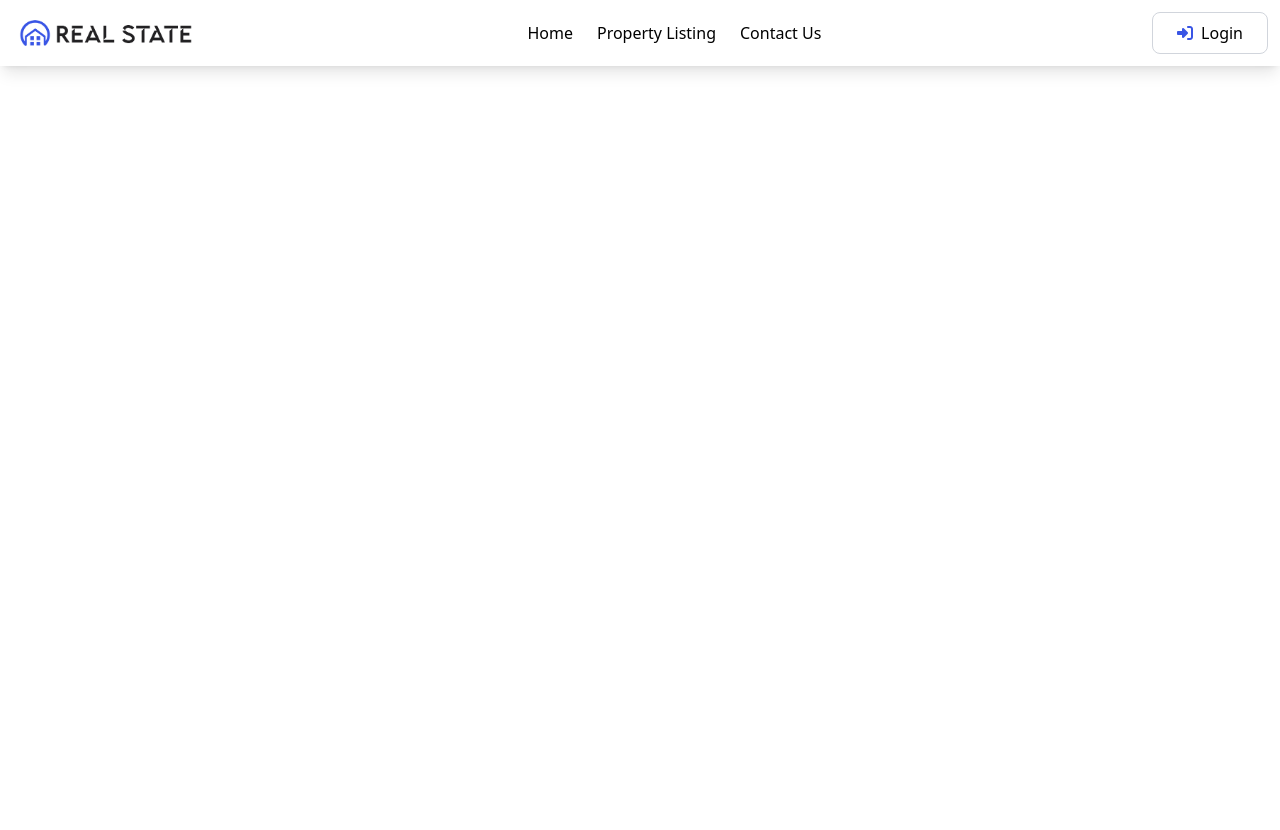
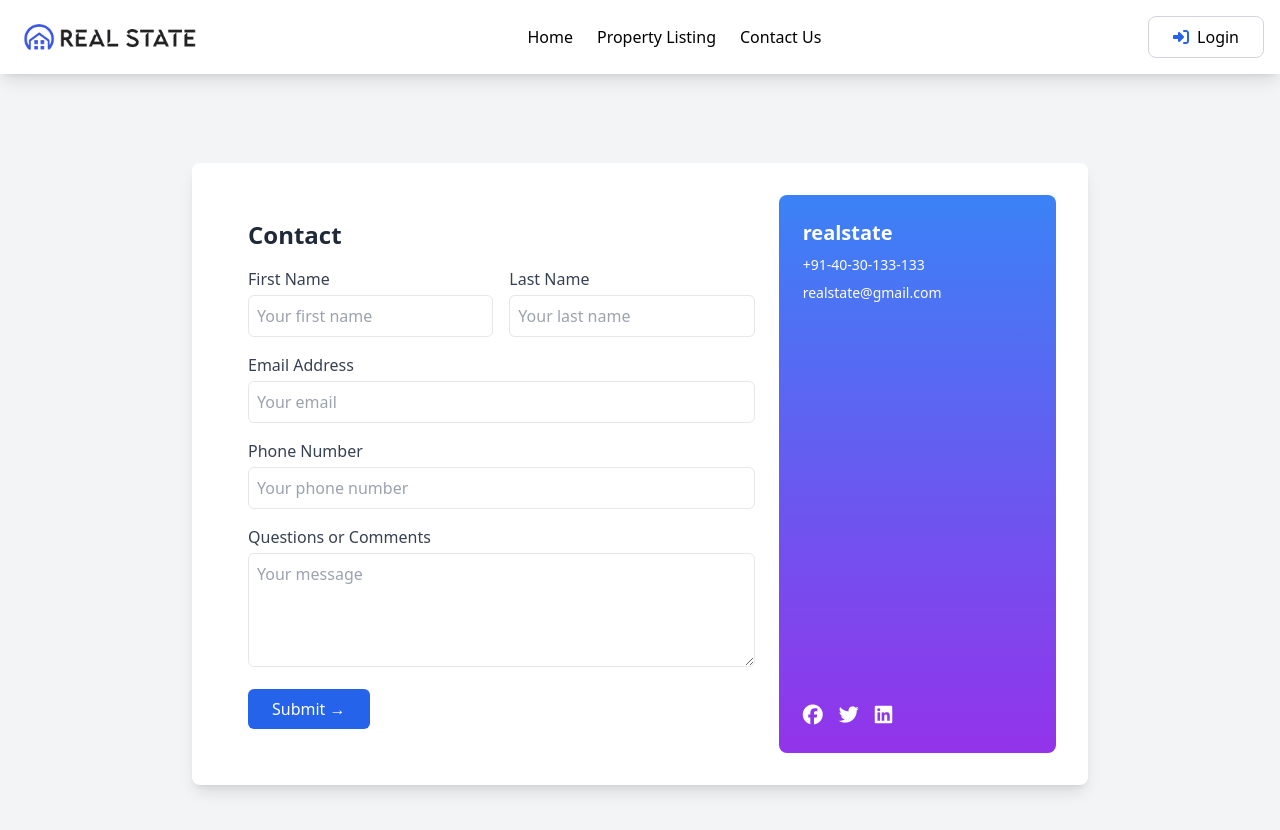
Before and after one commit to abdinaser49/Real-State, a website: page contactUs.html in a window 1280 px wide. Before the commit the page ends 800 px from the top, so only its background shows below. Drawn offline with nearby package versions, Linux system fonts and the light colour scheme.

Commit message:
Update contactUs.html

```diff
--- a/contactUs.html
+++ b/contactUs.html
@@ -1,55 +1,129 @@
 <!DOCTYPE html>
 <html lang="en">
+
 <head>
     <meta charset="UTF-8">
     <meta name="viewport" content="width=device-width, initial-scale=1.0">
-    <title>Document</title>
-    <link rel="stylesheet" href="./css/output.css">
-    <!-- font awsome -->
+    <title>Contact Page</title>
+    <script src="https://cdn.tailwindcss.com"></script>
     <script src="https://kit.fontawesome.com/687c8aeb98.js" crossorigin="anonymous"></script>
 </head>
-<body>
+
+<body class="bg-gray-100">
+
+    <!-- Navbar -->
     <header class="sticky top-0 z-50">
-        <nav class="p-3 flex justify-between bg-white items-center sticky top-0 shadow-lg z-50">
+        <nav class="p-4 flex justify-between bg-white items-center shadow-lg">
             <a href="#" id="brand" class="flex items-center gap-2">
                 <img src="./assets/logo-1-02.png" class="h-10 w-auto" alt="logo">
             </a>
             <div id="navbar" class="gap-6 hidden lg:flex">
-                <a class="hover:text-[#3955E5] font-poppins font-medium" href="./index.html">Home</a>
-                <a class="hover:text-[#3955E5] font-poppins font-medium" href="./propertyListing.html">Property Listing</a>
-                <a class="hover:text-[#3955E5] font-poppins font-medium" href="./contactUs.html">Contact Us</a>
+                <a class="hover:text-blue-600 font-medium" href="./index.html">Home</a>
+                <a class="hover:text-blue-600 font-medium" href="./propertyListing.html">Property Listing</a>
+                <a class="hover:text-blue-600 font-medium" href="./contactUs.html">Contact Us</a>
             </div>
-            <button class="hidden lg:flex items-center gap-2 border border-gray-300 hover:border-gray-500 px-6 py-2 rounded-lg">
-                <i class="fa-solid fa-right-to-bracket text-[#3955E5]"></i>
-                    <span>Login</span>
+            <button
+                class="hidden lg:flex items-center gap-2 border border-gray-300 hover:border-gray-500 px-6 py-2 rounded-lg">
+                <i class="fa-solid fa-right-to-bracket text-blue-600"></i>
+                <span>Login</span>
             </button>
 
             <button id="nav_handler" onclick="navHandler()" class="lg:hidden">
                 <i class="fa-solid fa-bars text-gray-600 text-3xl"></i>
             </button>
-            <div id="navDiolog" class="hidden fixed z-10 lg:hidden inset-0 p-3 bg-white">
-                <div id="nav-bar" class="flex justify-between items-center ">
+
+            <div id="navDialog" class="hidden fixed z-10 inset-0 p-4 bg-white lg:hidden">
+                <div class="flex justify-between items-center">
                     <a href="#" id="brand" class="flex items-center gap-2">
                         <img src="./assets/logo-1-02.png" class="h-10 w-auto" alt="logo">
                     </a>
-                    <button id="nav_handler" onclick="navHandler()" class="lg:hidden">
+                    <button onclick="navHandler()" class="lg:hidden">
                         <i class="fa-solid fa-xmark text-gray-600 text-3xl"></i>
                     </button>
-
                 </div>
                 <div class="mt-6">
-                    <a onclick="menu_item()" class="block font-medium p-3 mt-3 hover:bg-gray-50 rounded-lg" href="#home">Home</a>
-                    <a onclick="menu_item()" class="block font-medium p-3 mt-3 hover:bg-gray-50 rounded-lg" href="./propertyListing.html">property Listing</a>
-                    <a onclick="menu_item()" class="block font-medium p-3 mt-3 hover:bg-gray-50 rounded-lg" href="./contactUs.html">Contact Us</a>
+                    <a onclick="menu_item()" class="block font-medium p-3 mt-3 hover:bg-gray-50 rounded-lg"
+                        href="#home">Home</a>
+                    <a onclick="menu_item()" class="block font-medium p-3 mt-3 hover:bg-gray-50 rounded-lg"
+                        href="./propertyListing.html">Property Listing</a>
+                    <a onclick="menu_item()" class="block font-medium p-3 mt-3 hover:bg-gray-50 rounded-lg"
+                        href="./contactUs.html">Contact Us</a>
                 </div>
                 <div class="h-[1px] bg-gray-300"></div>
-                <button class="w-full flex mt-6 items-center gap-2  hover:bg-gray-50 px-6 py-2 rounded-lg">
-                    <i class="fa-solid fa-right-to-bracket text-[#3955E5]"></i>
+                <button class="w-full flex mt-6 items-center gap-2 hover:bg-gray-50 px-6 py-2 rounded-lg">
+                    <i class="fa-solid fa-right-to-bracket text-blue-600"></i>
                     <span>Login</span>
                 </button>
             </div>
         </nav>
     </header>
-    <script src="./main.js"></script>
+
+    <!-- Contact Section -->
+    <div class="min-h-screen flex flex-col items-center justify-center p-6">
+        <div class="bg-white shadow-lg rounded-lg p-8 max-w-4xl w-full flex">
+            <!-- Form Section -->
+            <div class="w-2/3 p-6">
+                <h2 class="text-2xl font-semibold text-gray-800">Contact</h2>
+                <form class="mt-4">
+                    <div class="flex gap-4">
+                        <div class="w-1/2">
+                            <label class="text-gray-700 font-medium">First Name</label>
+                            <input type="text"
+                                class="w-full mt-1 p-2 border rounded-md focus:ring focus:ring-blue-300 outline-none"
+                                placeholder="Your first name">
+                        </div>
+                        <div class="w-1/2">
+                            <label class="text-gray-700 font-medium">Last Name</label>
+                            <input type="text"
+                                class="w-full mt-1 p-2 border rounded-md focus:ring focus:ring-blue-300 outline-none"
+                                placeholder="Your last name">
+                        </div>
+                    </div>
+                    <div class="mt-4">
+                        <label class="text-gray-700 font-medium">Email Address</label>
+                        <input type="email"
+                            class="w-full mt-1 p-2 border rounded-md focus:ring focus:ring-blue-300 outline-none"
+                            placeholder="Your email">
+                    </div>
+                    <div class="mt-4">
+                        <label class="text-gray-700 font-medium">Phone Number</label>
+                        <input type="text"
+                            class="w-full mt-1 p-2 border rounded-md focus:ring focus:ring-blue-300 outline-none"
+                            placeholder="Your phone number">
+                    </div>
+                    <div class="mt-4">
+                        <label class="text-gray-700 font-medium">Questions or Comments</label>
+                        <textarea class="w-full mt-1 p-2 border rounded-md focus:ring focus:ring-blue-300 outline-none"
+                            rows="4" placeholder="Your message"></textarea>
+                    </div>
+                    <button class="mt-4 bg-blue-600 text-white px-6 py-2 rounded-md hover:bg-blue-700 transition">Submit
+                        →</button>
+                </form>
+            </div>
+            <!-- Contact Info Section -->
+            <div
+                class="w-1/3 bg-gradient-to-b from-blue-500 to-purple-600 text-white rounded-lg p-6 flex flex-col justify-between">
+                <div>
+                    <h3 class="text-xl font-semibold">realstate</h3>
+
+                    <p class="mt-2 text-sm">+91-40-30-133-133</p>
+                    <p class="mt-2 text-sm">realstate@gmail.com</p>
+                </div>
+                <div class="flex space-x-4 mt-6">
+                    <a href="#" class="text-white text-xl"><i class="fab fa-facebook"></i></a>
+                    <a href="#" class="text-white text-xl"><i class="fab fa-twitter"></i></a>
+                    <a href="#" class="text-white text-xl"><i class="fab fa-linkedin"></i></a>
+                </div>
+            </div>
+        </div>
+    </div>
+
+    <script>
+        function navHandler() {
+            document.getElementById("navDialog").classList.toggle("hidden");
+        }
+    </script>
+
 </body>
+
 </html>
```
